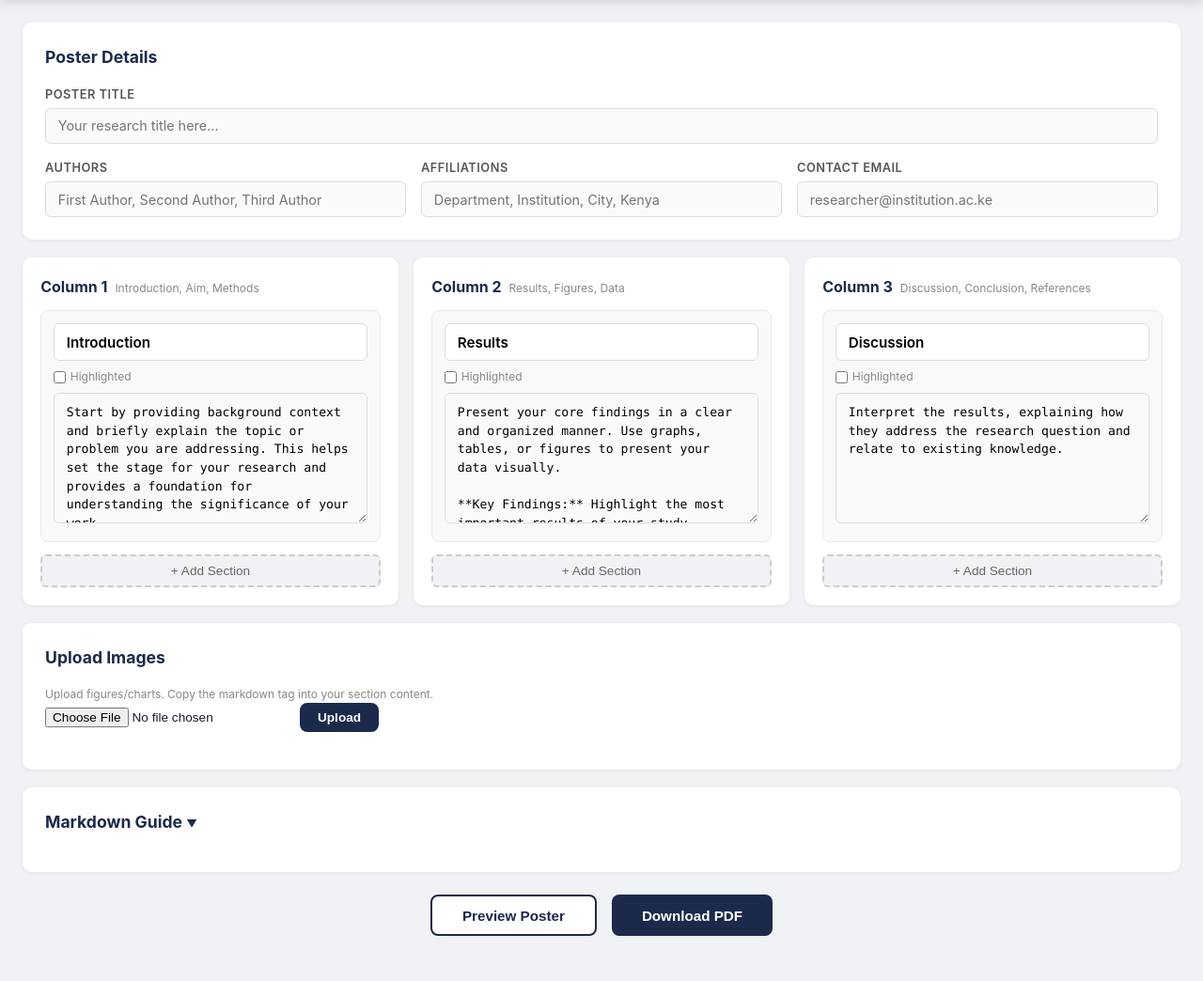
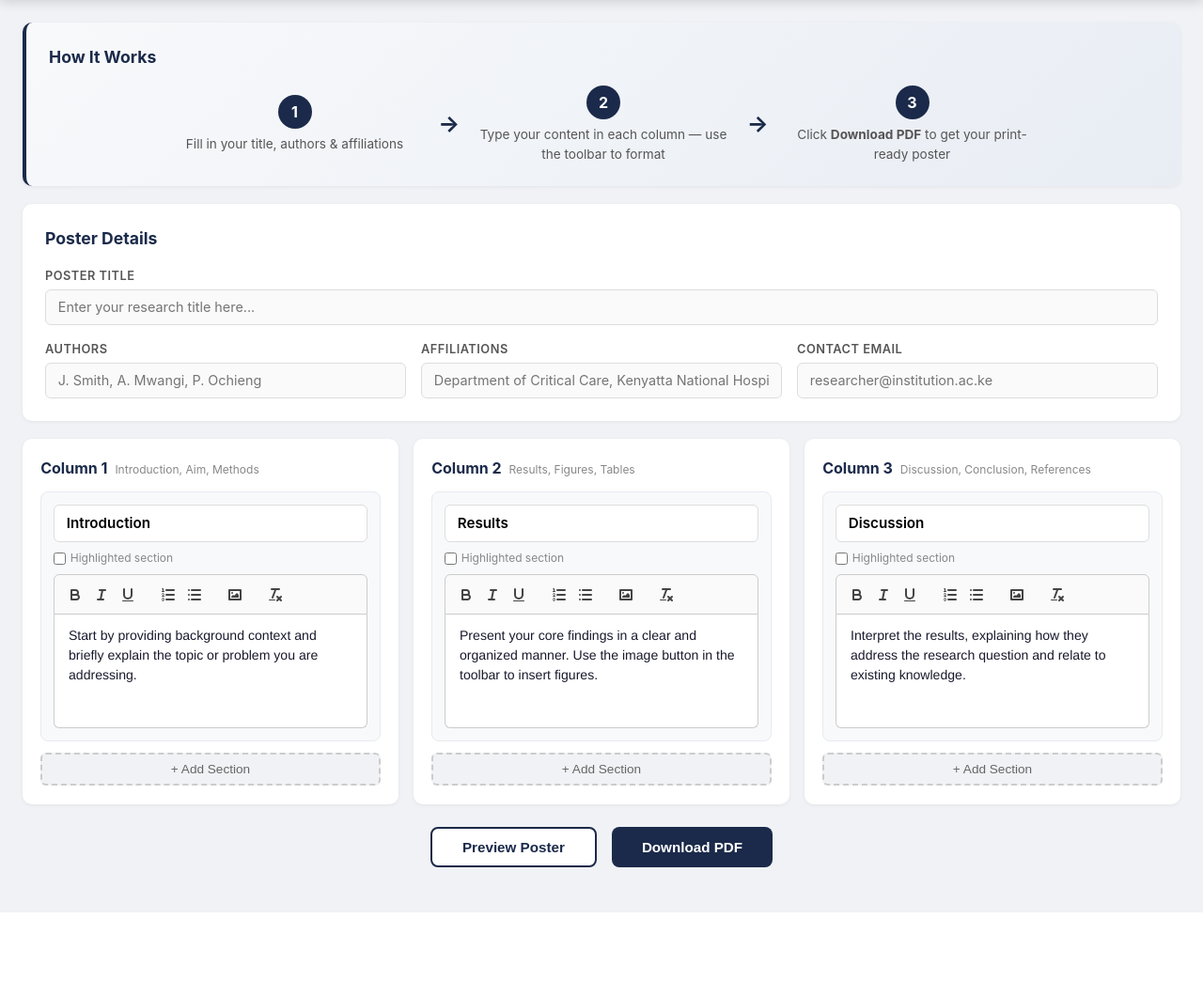
Before and after one commit to chiz720/ccsk-poster-generator, a Flask app: page / in a window 1280 px wide. Shown: the part 92-1136 px from the top of the page at 94% size. After the commit the page ends 1063 px from the top, so only its background shows below. Run offline with Flask 3, Linux system fonts and the light colour scheme; some libraries are stand-ins or nearby versions.

Commit message:
Replace Markdown with rich text editor (Quill)
Participants now use a familiar Word-like toolbar with bold, italic,
lists, and image upload buttons — no Markdown knowledge needed.
Also adds "How It Works" 3-step guide and user guide docx.

Co-Authored-By: Claude Opus 4.6 <noreply@anthropic.com>

```diff
--- a/app.py
+++ b/app.py
@@ -1,7 +1,6 @@
 import os
 import uuid
 import base64
-import markdown
 from flask import Flask, render_template, request, send_file, jsonify
 from weasyprint import HTML
 
@@ -17,12 +16,14 @@ with open(LOGO_PATH, "rb") as f:
     LOGO_B64 = base64.b64encode(f.read()).decode()
 
 
-def md(text):
-    """Convert markdown to HTML."""
-    return markdown.markdown(
-        text,
-        extensions=["tables", "fenced_code", "nl2br"],
-    )
+def clean_html(text):
+    """Sanitize HTML content from the rich text editor."""
+    if not text:
+        return ""
+    # Strip any script tags for safety
+    import re
+    text = re.sub(r'<script[^>]*>.*?</script>', '', text, flags=re.DOTALL | re.IGNORECASE)
+    return text
 
 
 @app.route("/")
@@ -77,7 +78,7 @@ def build_poster_html(data):
         html = ""
         for sec in sections:
             heading = sec.get("heading", "")
-            content = md(sec.get("content", ""))
+            content = clean_html(sec.get("content", ""))
             highlighted = sec.get("highlighted", False)
             hl_class = ' class="highlighted"' if highlighted else ""
             html += f"""
--- a/requirements.txt
+++ b/requirements.txt
@@ -1,3 +1,2 @@
 flask==3.1.0
-markdown==3.7
 weasyprint==63.1
--- a/static/css/style.css
+++ b/static/css/style.css
@@ -170,10 +170,6 @@ textarea {
     margin-bottom: 0.5rem;
 }
 
-.section-content {
-    font-size: 0.82rem !important;
-}
-
 .hl-toggle {
     font-size: 0.75rem;
     color: #888;
@@ -204,6 +200,94 @@ textarea {
 
 .section-block:hover .btn-remove {
     opacity: 1;
+}
+
+/* ═══ QUILL RICH TEXT EDITOR ═══ */
+.editor-container {
+    margin-top: 0.3rem;
+}
+
+.quill-editor {
+    background: white;
+    border-radius: 0 0 6px 6px;
+    min-height: 120px;
+    font-size: 0.9rem;
+    font-family: -apple-system, BlinkMacSystemFont, 'Segoe UI', Roboto, sans-serif;
+}
+
+.quill-editor .ql-editor {
+    min-height: 120px;
+    font-size: 0.88rem;
+    line-height: 1.5;
+}
+
+.quill-editor .ql-editor.ql-blank::before {
+    font-style: normal;
+    color: #aaa;
+    font-size: 0.85rem;
+}
+
+.ql-toolbar.ql-snow {
+    border-radius: 6px 6px 0 0;
+    border-color: #ddd;
+    background: #fafafa;
+}
+
+.ql-container.ql-snow {
+    border-color: #ddd;
+    border-radius: 0 0 6px 6px;
+}
+
+.quill-editor .ql-editor img {
+    max-width: 100%;
+    height: auto;
+    border-radius: 4px;
+    margin: 0.3rem 0;
+}
+
+/* ═══ HOW IT WORKS ═══ */
+.how-it-works {
+    background: linear-gradient(135deg, #f8f9fb 0%, #e8edf4 100%);
+    border-left: 4px solid #1B2A4A;
+}
+
+.steps-row {
+    display: flex;
+    align-items: center;
+    justify-content: center;
+    gap: 0.8rem;
+    margin-top: 0.8rem;
+}
+
+.step {
+    text-align: center;
+    flex: 1;
+    max-width: 280px;
+}
+
+.step-num {
+    width: 36px;
+    height: 36px;
+    background: #1B2A4A;
+    color: white;
+    border-radius: 50%;
+    display: inline-flex;
+    align-items: center;
+    justify-content: center;
+    font-weight: 700;
+    font-size: 1rem;
+    margin-bottom: 0.4rem;
+}
+
+.step p {
+    font-size: 0.85rem;
+    color: #555;
+}
+
+.step-arrow {
+    font-size: 1.5rem;
+    color: #1B2A4A;
+    font-weight: 700;
 }
 
 .btn-add {
@@ -263,59 +347,7 @@ textarea {
     background: #f0f2f5;
 }
 
-/* ═══ IMAGE UPLOAD ═══ */
-.upload-area {
-    display: flex;
-    gap: 0.8rem;
-    align-items: center;
-    margin-bottom: 1rem;
-}
-
-.upload-area input[type="file"] {
-    font-size: 0.85rem;
-}
-
-.upload-area .btn-primary {
-    padding: 0.5rem 1.2rem;
-    font-size: 0.85rem;
-}
-
-#uploaded-images {
-    display: flex;
-    flex-wrap: wrap;
-    gap: 1rem;
-}
-
-.uploaded-item {
-    background: #f8f9fb;
-    border: 1px solid #e0e0e0;
-    border-radius: 8px;
-    padding: 0.6rem;
-    text-align: center;
-    width: 200px;
-}
-
-.uploaded-item img {
-    max-width: 180px;
-    max-height: 100px;
-    border-radius: 4px;
-    margin-bottom: 0.4rem;
-}
-
-.uploaded-item code {
-    display: block;
-    font-size: 0.7rem;
-    background: #e8edf4;
-    padding: 0.3rem;
-    border-radius: 4px;
-    word-break: break-all;
-    cursor: pointer;
-    color: #1B2A4A;
-}
-
-.uploaded-item code:hover {
-    background: #d0d8e8;
-}
+/* ═══ IMAGE UPLOAD (handled via Quill toolbar now) ═══ */
 
 /* ═══ PREVIEW ═══ */
 #preview-frame-wrapper {
@@ -331,45 +363,7 @@ textarea {
     border: none;
 }
 
-/* ═══ COLLAPSIBLE ═══ */
-.collapsible h2 {
-    cursor: pointer;
-    user-select: none;
-}
-
-.collapsible .arrow {
-    font-size: 0.7rem;
-    transition: transform 0.2s;
-}
-
-.collapsible.collapsed .collapse-body {
-    display: none;
-}
-
-.collapsible.collapsed .arrow {
-    transform: rotate(-90deg);
-}
-
-.md-help-grid {
-    display: grid;
-    grid-template-columns: 1fr 1fr 1fr 1fr;
-    gap: 1rem;
-}
-
-.md-help-grid h4 {
-    font-size: 0.85rem;
-    color: #1B2A4A;
-    margin-bottom: 0.4rem;
-}
-
-.md-help-grid pre {
-    background: #f4f4f8;
-    padding: 0.6rem;
-    border-radius: 6px;
-    font-size: 0.75rem;
-    line-height: 1.6;
-    overflow-x: auto;
-}
+/* (Markdown guide removed — using rich text editor) */
 
 /* ═══ LOADING ═══ */
 .loading {
--- a/static/js/app.js
+++ b/static/js/app.js
@@ -1,24 +1,98 @@
+// ═══ QUILL EDITOR SETUP ═══
+
+const TOOLBAR_OPTIONS = [
+    ['bold', 'italic', 'underline'],
+    [{ 'list': 'ordered'}, { 'list': 'bullet' }],
+    ['image'],
+    ['clean']
+];
+
+// Track all Quill instances
+const quillInstances = new Map();
+let editorCounter = 0;
+
+function initQuillEditor(container) {
+    const id = `editor-${editorCounter++}`;
+    container.id = id;
+
+    const quill = new Quill(container, {
+        theme: 'snow',
+        placeholder: 'Type your content here... Use the toolbar above for bold, lists, and images.',
+        modules: {
+            toolbar: {
+                container: TOOLBAR_OPTIONS,
+                handlers: {
+                    image: function() {
+                        imageHandler(quill);
+                    }
+                }
+            }
+        }
+    });
+
+    quillInstances.set(id, quill);
+    return quill;
+}
+
+// Custom image handler — upload then insert
+function imageHandler(quill) {
+    const input = document.createElement('input');
+    input.setAttribute('type', 'file');
+    input.setAttribute('accept', 'image/*');
+    input.click();
+
+    input.onchange = async () => {
+        const file = input.files[0];
+        if (!file) return;
+
+        const formData = new FormData();
+        formData.append('image', file);
+
+        try {
+            const res = await fetch('/upload-image', { method: 'POST', body: formData });
+            const data = await res.json();
+            if (data.error) { alert(data.error); return; }
+
+            const range = quill.getSelection(true);
+            quill.insertEmbed(range.index, 'image', data.url);
+            quill.setSelection(range.index + 1);
+        } catch (err) {
+            alert('Image upload failed: ' + err.message);
+        }
+    };
+}
+
+// Initialize all editors on page load
+document.addEventListener('DOMContentLoaded', () => {
+    document.querySelectorAll('.quill-editor').forEach(el => {
+        initQuillEditor(el);
+    });
+});
+
 // ═══ COLLECT FORM DATA ═══
 function gatherData() {
-    const data = {
-        title: document.getElementById("title").value,
-        authors: document.getElementById("authors").value,
-        affiliations: document.getElementById("affiliations").value,
-        email: document.getElementById("email").value,
-        col1: gatherColumn("col1"),
-        col2: gatherColumn("col2"),
-        col3: gatherColumn("col3"),
+    return {
+        title: document.getElementById('title').value,
+        authors: document.getElementById('authors').value,
+        affiliations: document.getElementById('affiliations').value,
+        email: document.getElementById('email').value,
+        col1: gatherColumn('col1'),
+        col2: gatherColumn('col2'),
+        col3: gatherColumn('col3'),
     };
-    return data;
 }
 
 function gatherColumn(colId) {
     const sections = [];
     document.querySelectorAll(`#${colId}-sections .section-block`).forEach(block => {
+        const editorEl = block.querySelector('.quill-editor');
+        const quill = quillInstances.get(editorEl.id);
+        const html = quill ? quill.root.innerHTML : '';
+
         sections.push({
-            heading: block.querySelector(".section-heading").value,
-            content: block.querySelector(".section-content").value,
-            highlighted: block.querySelector(".section-hl").checked,
+            heading: block.querySelector('.section-heading').value,
+            content: html,
+            highlighted: block.querySelector('.section-hl').checked,
         });
     });
     return sections;
@@ -27,23 +101,34 @@ function gatherColumn(colId) {
 // ═══ ADD / REMOVE SECTIONS ═══
 function addSection(colId) {
     const container = document.getElementById(`${colId}-sections`);
-    const block = document.createElement("div");
-    block.className = "section-block";
+    const block = document.createElement('div');
+    block.className = 'section-block';
     block.dataset.col = colId;
     block.innerHTML = `
         <input type="text" class="section-heading" placeholder="Section heading">
-        <label class="hl-toggle"><input type="checkbox" class="section-hl"> Highlighted</label>
-        <textarea class="section-content" rows="6" placeholder="Write your content in Markdown..."></textarea>
+        <label class="hl-toggle"><input type="checkbox" class="section-hl"> Highlighted section</label>
+        <div class="editor-container">
+            <div class="quill-editor"></div>
+        </div>
         <button class="btn-remove" onclick="removeSection(this)">&times;</button>
     `;
     container.appendChild(block);
-    block.querySelector(".section-heading").focus();
+
+    // Initialize the Quill editor for this new section
+    const editorEl = block.querySelector('.quill-editor');
+    initQuillEditor(editorEl);
+
+    block.querySelector('.section-heading').focus();
 }
 
 function removeSection(btn) {
-    const block = btn.closest(".section-block");
+    const block = btn.closest('.section-block');
     const container = block.parentElement;
     if (container.children.length > 1) {
+        const editorEl = block.querySelector('.quill-editor');
+        if (editorEl && editorEl.id) {
+            quillInstances.delete(editorEl.id);
+        }
         block.remove();
     }
 }
@@ -51,114 +136,59 @@ function removeSection(btn) {
 // ═══ PREVIEW ═══
 async function previewPoster() {
     const data = gatherData();
-    document.body.classList.add("loading");
+    document.body.classList.add('loading');
 
     try {
-        const res = await fetch("/preview", {
-            method: "POST",
-            headers: { "Content-Type": "application/json" },
+        const res = await fetch('/preview', {
+            method: 'POST',
+            headers: { 'Content-Type': 'application/json' },
             body: JSON.stringify(data),
         });
         const html = await res.text();
 
-        const section = document.getElementById("preview-section");
-        section.style.display = "block";
+        const section = document.getElementById('preview-section');
+        section.style.display = 'block';
 
-        const frame = document.getElementById("preview-frame");
+        const frame = document.getElementById('preview-frame');
         const doc = frame.contentDocument || frame.contentWindow.document;
         doc.open();
         doc.write(html);
         doc.close();
 
-        section.scrollIntoView({ behavior: "smooth" });
+        section.scrollIntoView({ behavior: 'smooth' });
     } catch (err) {
-        alert("Preview failed: " + err.message);
+        alert('Preview failed: ' + err.message);
     } finally {
-        document.body.classList.remove("loading");
+        document.body.classList.remove('loading');
     }
 }
 
 // ═══ DOWNLOAD PDF ═══
 async function downloadPDF() {
     const data = gatherData();
-    document.body.classList.add("loading");
+    document.body.classList.add('loading');
 
     try {
-        const res = await fetch("/download", {
-            method: "POST",
-            headers: { "Content-Type": "application/json" },
+        const res = await fetch('/download', {
+            method: 'POST',
+            headers: { 'Content-Type': 'application/json' },
             body: JSON.stringify(data),
         });
 
-        if (!res.ok) throw new Error("PDF generation failed");
+        if (!res.ok) throw new Error('PDF generation failed');
 
         const blob = await res.blob();
         const url = URL.createObjectURL(blob);
-        const a = document.createElement("a");
+        const a = document.createElement('a');
         a.href = url;
-        a.download = "CCSK_Poster.pdf";
+        a.download = 'CCSK_Poster.pdf';
         document.body.appendChild(a);
         a.click();
         a.remove();
         URL.revokeObjectURL(url);
     } catch (err) {
-        alert("Download failed: " + err.message);
+        alert('Download failed: ' + err.message);
     } finally {
-        document.body.classList.remove("loading");
+        document.body.classList.remove('loading');
     }
 }
-
-// ═══ IMAGE UPLOAD ═══
-async function uploadImage() {
-    const input = document.getElementById("image-upload");
-    if (!input.files.length) return;
-
-    const formData = new FormData();
-    formData.append("image", input.files[0]);
-
-    try {
-        const res = await fetch("/upload-image", {
-            method: "POST",
-            body: formData,
-        });
-        const data = await res.json();
-        if (data.error) {
-            alert(data.error);
-            return;
-        }
-
-        const container = document.getElementById("uploaded-images");
-        const item = document.createElement("div");
-        item.className = "uploaded-item";
-        const mdTag = `![Figure](${data.url})`;
-        item.innerHTML = `
-            <img src="${data.url}" alt="${data.filename}">
-            <code onclick="copyToClipboard(this)" title="Click to copy">![Figure](uploaded)</code>
-        `;
-        // Store the actual data URL on the code element
-        item.querySelector("code").dataset.md = mdTag;
-        container.appendChild(item);
-        input.value = "";
-    } catch (err) {
-        alert("Upload failed: " + err.message);
-    }
-}
-
-function copyToClipboard(el) {
-    const text = el.dataset.md || el.textContent;
-    navigator.clipboard.writeText(text).then(() => {
-        const orig = el.textContent;
-        el.textContent = "Copied!";
-        setTimeout(() => { el.textContent = orig; }, 1500);
-    });
-}
-
-// ═══ COLLAPSIBLE ═══
-function toggleCollapse(header) {
-    header.closest(".collapsible").classList.toggle("collapsed");
-}
-
-// Start collapsed
-document.addEventListener("DOMContentLoaded", () => {
-    document.querySelectorAll(".collapsible").forEach(el => el.classList.add("collapsed"));
-});
--- a/templates/index.html
+++ b/templates/index.html
@@ -5,6 +5,9 @@
     <meta name="viewport" content="width=device-width, initial-scale=1.0">
     <title>CCSK Poster Generator</title>
     <link rel="stylesheet" href="/static/css/style.css">
+    <!-- Quill Rich Text Editor -->
+    <link href="https://cdn.quilljs.com/1.3.7/quill.snow.css" rel="stylesheet">
+    <script src="https://cdn.quilljs.com/1.3.7/quill.min.js"></script>
 </head>
 <body>
 
@@ -19,21 +22,42 @@
 </header>
 
 <main>
+    <!-- HOW IT WORKS -->
+    <section class="card how-it-works">
+        <h2>How It Works</h2>
+        <div class="steps-row">
+            <div class="step">
+                <div class="step-num">1</div>
+                <p>Fill in your title, authors &amp; affiliations</p>
+            </div>
+            <div class="step-arrow">&rarr;</div>
+            <div class="step">
+                <div class="step-num">2</div>
+                <p>Type your content in each column — use the toolbar to format</p>
+            </div>
+            <div class="step-arrow">&rarr;</div>
+            <div class="step">
+                <div class="step-num">3</div>
+                <p>Click <strong>Download PDF</strong> to get your print-ready poster</p>
+            </div>
+        </div>
+    </section>
+
     <!-- POSTER INFO -->
     <section class="card">
         <h2>Poster Details</h2>
         <div class="form-grid">
             <div class="form-group full">
                 <label for="title">Poster Title</label>
-                <input type="text" id="title" placeholder="Your research title here...">
+                <input type="text" id="title" placeholder="Enter your research title here...">
             </div>
             <div class="form-group">
                 <label for="authors">Authors</label>
-                <input type="text" id="authors" placeholder="First Author, Second Author, Third Author">
+                <input type="text" id="authors" placeholder="J. Smith, A. Mwangi, P. Ochieng">
             </div>
             <div class="form-group">
                 <label for="affiliations">Affiliations</label>
-                <input type="text" id="affiliations" placeholder="Department, Institution, City, Kenya">
+                <input type="text" id="affiliations" placeholder="Department of Critical Care, Kenyatta National Hospital, Nairobi">
             </div>
             <div class="form-group">
                 <label for="email">Contact Email</label>
@@ -44,102 +68,54 @@
 
     <!-- COLUMNS -->
     <div class="columns-container">
+        <!-- COLUMN 1 -->
         <div class="column-editor" id="col1-editor">
             <h2>Column 1 <span class="hint">Introduction, Aim, Methods</span></h2>
             <div class="sections" id="col1-sections">
                 <div class="section-block" data-col="col1">
                     <input type="text" class="section-heading" placeholder="Section heading (e.g. Introduction)" value="Introduction">
-                    <label class="hl-toggle"><input type="checkbox" class="section-hl"> Highlighted</label>
-                    <textarea class="section-content" rows="6" placeholder="Write your content in Markdown...
-
-Supports:
-- **bold**, *italic*
-- bullet lists, numbered lists
-- tables, images
-- [links](url)">Start by providing background context and briefly explain the topic or problem you are addressing. This helps set the stage for your research and provides a foundation for understanding the significance of your work.</textarea>
+                    <label class="hl-toggle"><input type="checkbox" class="section-hl"> Highlighted section</label>
+                    <div class="editor-container">
+                        <div class="quill-editor"><p>Start by providing background context and briefly explain the topic or problem you are addressing.</p></div>
+                    </div>
                     <button class="btn-remove" onclick="removeSection(this)">&times;</button>
                 </div>
             </div>
             <button class="btn-add" onclick="addSection('col1')">+ Add Section</button>
         </div>
 
+        <!-- COLUMN 2 -->
         <div class="column-editor" id="col2-editor">
-            <h2>Column 2 <span class="hint">Results, Figures, Data</span></h2>
+            <h2>Column 2 <span class="hint">Results, Figures, Tables</span></h2>
             <div class="sections" id="col2-sections">
                 <div class="section-block" data-col="col2">
                     <input type="text" class="section-heading" placeholder="Section heading" value="Results">
-                    <label class="hl-toggle"><input type="checkbox" class="section-hl"> Highlighted</label>
-                    <textarea class="section-content" rows="6" placeholder="Write your content in Markdown...">Present your core findings in a clear and organized manner. Use graphs, tables, or figures to present your data visually.
-
-**Key Findings:** Highlight the most important results of your study.</textarea>
+                    <label class="hl-toggle"><input type="checkbox" class="section-hl"> Highlighted section</label>
+                    <div class="editor-container">
+                        <div class="quill-editor"><p>Present your core findings in a clear and organized manner. Use the image button in the toolbar to insert figures.</p></div>
+                    </div>
                     <button class="btn-remove" onclick="removeSection(this)">&times;</button>
                 </div>
             </div>
             <button class="btn-add" onclick="addSection('col2')">+ Add Section</button>
         </div>
 
+        <!-- COLUMN 3 -->
         <div class="column-editor" id="col3-editor">
             <h2>Column 3 <span class="hint">Discussion, Conclusion, References</span></h2>
             <div class="sections" id="col3-sections">
                 <div class="section-block" data-col="col3">
                     <input type="text" class="section-heading" placeholder="Section heading" value="Discussion">
-                    <label class="hl-toggle"><input type="checkbox" class="section-hl"> Highlighted</label>
-                    <textarea class="section-content" rows="6" placeholder="Write your content in Markdown...">Interpret the results, explaining how they address the research question and relate to existing knowledge.</textarea>
+                    <label class="hl-toggle"><input type="checkbox" class="section-hl"> Highlighted section</label>
+                    <div class="editor-container">
+                        <div class="quill-editor"><p>Interpret the results, explaining how they address the research question and relate to existing knowledge.</p></div>
+                    </div>
                     <button class="btn-remove" onclick="removeSection(this)">&times;</button>
                 </div>
             </div>
             <button class="btn-add" onclick="addSection('col3')">+ Add Section</button>
         </div>
     </div>
-
-    <!-- IMAGE UPLOAD -->
-    <section class="card">
-        <h2>Upload Images</h2>
-        <p class="hint">Upload figures/charts. Copy the markdown tag into your section content.</p>
-        <div class="upload-area">
-            <input type="file" id="image-upload" accept="image/*">
-            <button class="btn-primary" onclick="uploadImage()">Upload</button>
-        </div>
-        <div id="uploaded-images"></div>
-    </section>
-
-    <!-- MARKDOWN HELP -->
-    <section class="card collapsible">
-        <h2 onclick="toggleCollapse(this)">Markdown Guide <span class="arrow">&#9660;</span></h2>
-        <div class="collapse-body">
-            <div class="md-help-grid">
-                <div>
-                    <h4>Text Formatting</h4>
-                    <pre>**bold text**
-*italic text*
-~~strikethrough~~</pre>
-                </div>
-                <div>
-                    <h4>Lists</h4>
-                    <pre>- Bullet item 1
-- Bullet item 2
-
-1. Numbered item
-2. Another item</pre>
-                </div>
-                <div>
-                    <h4>Tables</h4>
-                    <pre>| Col 1 | Col 2 | Col 3 |
-|-------|-------|-------|
-| Foo   | 13.37 | alpha |
-| Bar   | 2.17  | beta  |</pre>
-                </div>
-                <div>
-                    <h4>Images</h4>
-                    <pre>![Caption](image_url)
-
-After uploading, paste the
-markdown tag shown below
-the image.</pre>
-                </div>
-            </div>
-        </div>
-    </section>
 
     <!-- ACTIONS -->
     <div class="actions">
```
Also changed, not shown: 2 other files.
